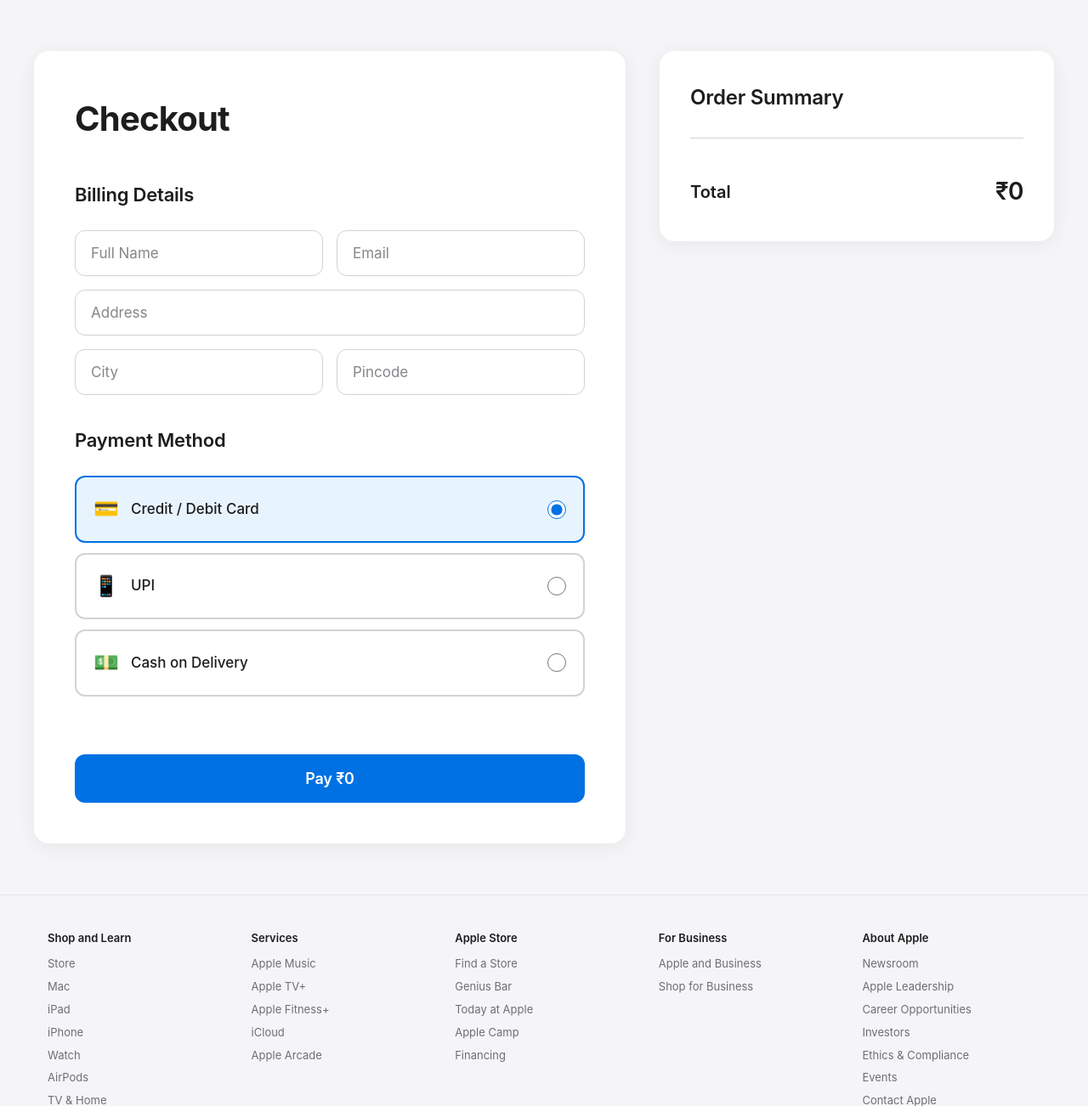
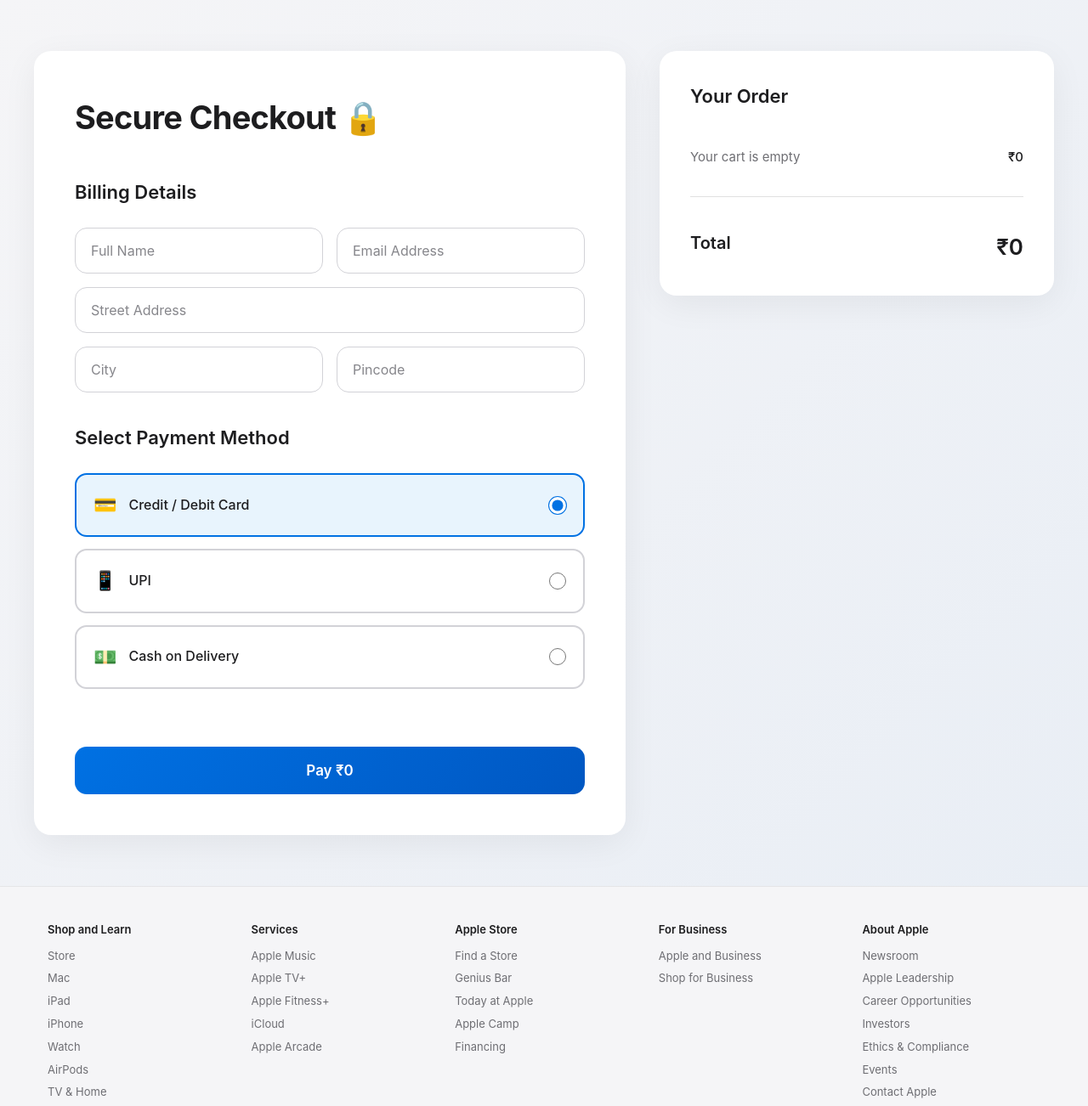
Before and after one commit to iamabjunior2003/AppleStore-django, a Django app: page /checkout/ in a window 1280 px wide. Shown: the part 61-1363 px from the top of the page at 85% size. Run offline with Django 5.2, Linux system fonts and the light colour scheme; the visitor is signed in with stand-in values (Sample User, id 1).

Commit message:
Updated UI

```diff
--- a/static/css/checkout.css
+++ b/static/css/checkout.css
@@ -1,16 +1,38 @@
+/* ================================
+   GLOBAL RESET
+================================ */
 * {
     margin: 0;
     padding: 0;
     box-sizing: border-box;
 }
 
+/* ================================
+   MAIN SECTION
+================================ */
 .checkout-section {
     min-height: 100vh;
-    background: #f5f5f7;
+    background: linear-gradient(135deg, #f5f5f7, #e9eef5);
     padding: 60px 20px;
-    font-family: -apple-system, BlinkMacSystemFont, 'SF Pro Display', 'Segoe UI', Roboto, sans-serif;
+    font-family: -apple-system, BlinkMacSystemFont, 'SF Pro Display',
+        'Segoe UI', Roboto, sans-serif;
+    animation: fadePage 0.6s ease-in-out;
 }
 
+@keyframes fadePage {
+    from {
+        opacity: 0;
+        transform: translateY(10px);
+    }
+    to {
+        opacity: 1;
+        transform: translateY(0);
+    }
+}
+
+/* ================================
+   CONTAINER GRID
+================================ */
 .checkout-container {
     max-width: 1200px;
     margin: 0 auto;
@@ -20,22 +42,33 @@
     align-items: start;
 }
 
-/* LEFT SECTION */
+/* ================================
+   LEFT SECTION
+================================ */
 .checkout-left {
     background: #ffffff;
-    border-radius: 18px;
+    border-radius: 20px;
     padding: 48px;
-    box-shadow: 0 4px 24px rgba(0, 0, 0, 0.06);
+    box-shadow: 0 10px 40px rgba(0, 0, 0, 0.06);
+    transition: all 0.3s ease;
+}
+
+.checkout-left:hover {
+    transform: translateY(-4px);
+    box-shadow: 0 18px 50px rgba(0, 0, 0, 0.08);
 }
 
 .checkout-title {
-    font-size: 40px;
+    font-size: 38px;
     font-weight: 700;
     letter-spacing: -0.02em;
     color: #1d1d1f;
     margin-bottom: 40px;
 }
 
+/* ================================
+   CARD SECTIONS
+================================ */
 .checkout-card {
     margin-bottom: 36px;
 }
@@ -45,36 +78,40 @@
     font-weight: 600;
     color: #1d1d1f;
     margin-bottom: 24px;
-    letter-spacing: -0.01em;
 }
 
-/* INPUT FIELDS */
+/* ================================
+   INPUT FIELDS
+================================ */
 input[type="text"],
 input[type="email"] {
     width: 100%;
     padding: 16px 18px;
-    font-size: 17px;
+    font-size: 16px;
     border: 1px solid #d2d2d7;
-    border-radius: 12px;
+    border-radius: 14px;
     background: #ffffff;
     color: #1d1d1f;
-    transition: all 0.2s ease;
+    transition: all 0.25s ease;
     font-family: inherit;
     margin-bottom: 16px;
 }
 
-input[type="text"]:focus,
-input[type="email"]:focus {
-    outline: none;
-    border-color: #0071e3;
-    box-shadow: 0 0 0 4px rgba(0, 113, 227, 0.1);
-}
-
-input[type="text"]::placeholder,
-input[type="email"]::placeholder {
+input::placeholder {
     color: #86868b;
 }
 
+input:hover {
+    border-color: #a1a1a6;
+}
+
+input:focus {
+    outline: none;
+    border-color: #0071e3;
+    box-shadow: 0 0 0 4px rgba(0, 113, 227, 0.12);
+}
+
+/* TWO COLUMN INPUT */
 .input-row {
     display: grid;
     grid-template-columns: 1fr 1fr;
@@ -90,23 +127,27 @@ input[type="email"]::placeholder {
     margin-top: 16px;
 }
 
-/* PAYMENT OPTIONS */
+/* ================================
+   PAYMENT OPTIONS
+================================ */
 .payment-option {
     display: flex;
     align-items: center;
     justify-content: space-between;
     padding: 18px 20px;
     border: 2px solid #d2d2d7;
-    border-radius: 12px;
-    margin-bottom: 12px;
+    border-radius: 14px;
+    margin-bottom: 14px;
     cursor: pointer;
-    transition: all 0.2s ease;
+    transition: all 0.25s ease;
     background: #ffffff;
+    position: relative;
+    overflow: hidden;
 }
 
 .payment-option:hover {
     border-color: #0071e3;
-    background: #f5f5f7;
+    background: #f2f7ff;
 }
 
 .payment-option:has(input:checked) {
@@ -121,52 +162,85 @@ input[type="email"]::placeholder {
 }
 
 .payment-icon {
-    font-size: 24px;
-    display: flex;
-    align-items: center;
+    font-size: 22px;
 }
 
 .payment-text {
-    font-size: 17px;
+    font-size: 16px;
     font-weight: 500;
     color: #1d1d1f;
 }
 
 input[type="radio"] {
-    width: 22px;
-    height: 22px;
+    width: 20px;
+    height: 20px;
     accent-color: #0071e3;
     cursor: pointer;
+    transition: transform 0.2s ease;
 }
 
-/* PAY BUTTON */
+input[type="radio"]:checked {
+    transform: scale(1.1);
+}
+
+/* ================================
+   PAY BUTTON
+================================ */
 .pay-btn {
     width: 100%;
     padding: 18px;
-    font-size: 18px;
+    font-size: 17px;
     font-weight: 600;
     color: #ffffff;
-    background: #0071e3;
+    background: linear-gradient(135deg, #0071e3, #0057c2);
     border: none;
-    border-radius: 12px;
+    border-radius: 14px;
     cursor: pointer;
     margin-top: 32px;
-    transition: all 0.2s ease;
+    transition: all 0.3s ease;
     font-family: inherit;
-    letter-spacing: -0.01em;
 }
 
 .pay-btn:hover {
-    background: #0077ed;
-    transform: translateY(-1px);
-    box-shadow: 0 8px 20px rgba(0, 113, 227, 0.3);
+    transform: translateY(-2px);
+    box-shadow: 0 10px 30px rgba(0, 113, 227, 0.35);
+    background: linear-gradient(135deg, #0077ed, #004aad);
 }
 
 .pay-btn:active {
     transform: translateY(0);
 }
 
-/* RIGHT SECTION - ORDER SUMMARY */
+/* Loading State */
+.pay-btn.loading {
+    pointer-events: none;
+    opacity: 0.85;
+    position: relative;
+}
+
+.pay-btn.loading::after {
+    content: "";
+    width: 18px;
+    height: 18px;
+    border: 2px solid rgba(255,255,255,0.6);
+    border-top: 2px solid #ffffff;
+    border-radius: 50%;
+    position: absolute;
+    right: 20px;
+    top: 50%;
+    transform: translateY(-50%);
+    animation: spin 0.8s linear infinite;
+}
+
+@keyframes spin {
+    to {
+        transform: translateY(-50%) rotate(360deg);
+    }
+}
+
+/* ================================
+   RIGHT SECTION (SUMMARY)
+================================ */
 .checkout-right {
     position: sticky;
     top: 80px;
@@ -174,59 +248,67 @@ input[type="radio"] {
 
 .checkout-summary {
     background: #ffffff;
-    border-radius: 18px;
+    border-radius: 20px;
     padding: 36px;
-    box-shadow: 0 4px 24px rgba(0, 0, 0, 0.06);
+    box-shadow: 0 10px 40px rgba(0, 0, 0, 0.06);
+    transition: all 0.3s ease;
+}
+
+.checkout-summary:hover {
+    transform: translateY(-4px);
+    box-shadow: 0 18px 50px rgba(0, 0, 0, 0.08);
 }
 
 .checkout-summary h3 {
-    font-size: 24px;
+    font-size: 22px;
     font-weight: 600;
     color: #1d1d1f;
     margin-bottom: 28px;
-    letter-spacing: -0.01em;
 }
 
+/* Summary Items */
 .summary-item {
     display: flex;
     justify-content: space-between;
-    align-items: center;
     padding: 14px 0;
-    font-size: 16px;
-    color: #1d1d1f;
+    font-size: 15px;
 }
 
 .summary-item span:first-child {
-    color: #515154;
+    color: #6e6e73;
 }
 
 .summary-item span:last-child {
     font-weight: 500;
-    color: #1d1d1f;
 }
 
 hr {
     border: none;
-    border-top: 1px solid #d2d2d7;
+    border-top: 1px solid #e0e0e0;
     margin: 20px 0;
 }
 
+/* Total */
 .summary-total {
     display: flex;
     justify-content: space-between;
-    align-items: center;
-    padding-top: 20px;
+    padding-top: 18px;
     font-size: 20px;
     font-weight: 600;
-    color: #1d1d1f;
 }
 
 .summary-total span:last-child {
-    font-size: 28px;
-    letter-spacing: -0.02em;
+    font-size: 26px;
+    transition: transform 0.3s ease;
 }
 
-/* RESPONSIVE */
+.summary-total:hover span:last-child {
+    transform: scale(1.05);
+}
+
+/* ================================
+   RESPONSIVE DESIGN
+================================ */
 @media (max-width: 968px) {
     .checkout-container {
         grid-template-columns: 1fr;
@@ -246,7 +328,7 @@ hr {
     }
 
     .checkout-title {
-        font-size: 32px;
+        font-size: 30px;
     }
 }
 
@@ -259,20 +341,11 @@ hr {
         grid-template-columns: 1fr;
     }
 
-    .checkout-left {
-        padding: 24px 20px;
-    }
-
     .checkout-title {
-        font-size: 28px;
-        margin-bottom: 28px;
-    }
-
-    .checkout-card h3 {
-        font-size: 20px;
+        font-size: 26px;
     }
 
     .summary-total span:last-child {
-        font-size: 24px;
+        font-size: 22px;
     }
 }
--- a/templates/checkout.html
+++ b/templates/checkout.html
@@ -2,6 +2,7 @@
 {% load static %}
 
 {% block content %}
+
 <link rel="stylesheet" href="{% static 'css/checkout.css' %}">
 
 <section class="checkout-section">
@@ -9,21 +10,21 @@
 
         <!-- LEFT : Billing + Payment -->
         <div class="checkout-left">
-            <h2 class="checkout-title">Checkout</h2>
+            <h2 class="checkout-title">Secure Checkout 🔒</h2>
 
-            <form method="POST">
+            <form method="POST" id="checkoutForm">
                 {% csrf_token %}
 
-                <!-- Billing -->
+                <!-- ================= Billing ================= -->
                 <div class="checkout-card">
                     <h3>Billing Details</h3>
 
                     <div class="input-row">
                         <input type="text" name="fullname" placeholder="Full Name" required>
-                        <input type="email" name="email" placeholder="Email" required>
+                        <input type="email" name="email" placeholder="Email Address" required>
                     </div>
 
-                    <input type="text" name="address" placeholder="Address" required>
+                    <input type="text" name="address" placeholder="Street Address" required>
 
                     <div class="input-row">
                         <input type="text" name="city" placeholder="City" required>
@@ -31,9 +32,9 @@
                     </div>
                 </div>
 
-                <!-- Payment -->
+                <!-- ================= Payment ================= -->
                 <div class="checkout-card">
-                    <h3>Payment Method</h3>
+                    <h3>Select Payment Method</h3>
 
                     <label class="payment-option">
                         <div class="payment-left">
@@ -60,21 +61,28 @@
                     </label>
                 </div>
 
-                <button class="pay-btn">
+                <!-- ================= Pay Button ================= -->
+                <button type="submit" class="pay-btn" id="payButton">
                     Pay ₹{{ total_price }}
                 </button>
+
             </form>
         </div>
 
         <!-- RIGHT : Order Summary -->
         <div class="checkout-right">
             <div class="checkout-summary">
-                <h3>Order Summary</h3>
+                <h3>Your Order</h3>
 
                 {% for item in cart_items %}
                 <div class="summary-item">
                     <span>{{ item.product.product_name }} × {{ item.quantity }}</span>
                     <span>₹{{ item.subtotal }}</span>
+                </div>
+                {% empty %}
+                <div class="summary-item">
+                    <span>Your cart is empty</span>
+                    <span>₹0</span>
                 </div>
                 {% endfor %}
 
@@ -89,4 +97,16 @@
 
     </div>
 </section>
+
+<!-- ================= Loading Animation Script ================= -->
+<script>
+    const form = document.getElementById("checkoutForm");
+    const payButton = document.getElementById("payButton");
+
+    form.addEventListener("submit", function () {
+        payButton.classList.add("loading");
+        payButton.innerText = "Processing...";
+    });
+</script>
+
 {% endblock %}
```
Also changed, not shown: static/css/code_success.css (added, +145 -0 lines), templates/cod_success.html (+25 -6 lines).
